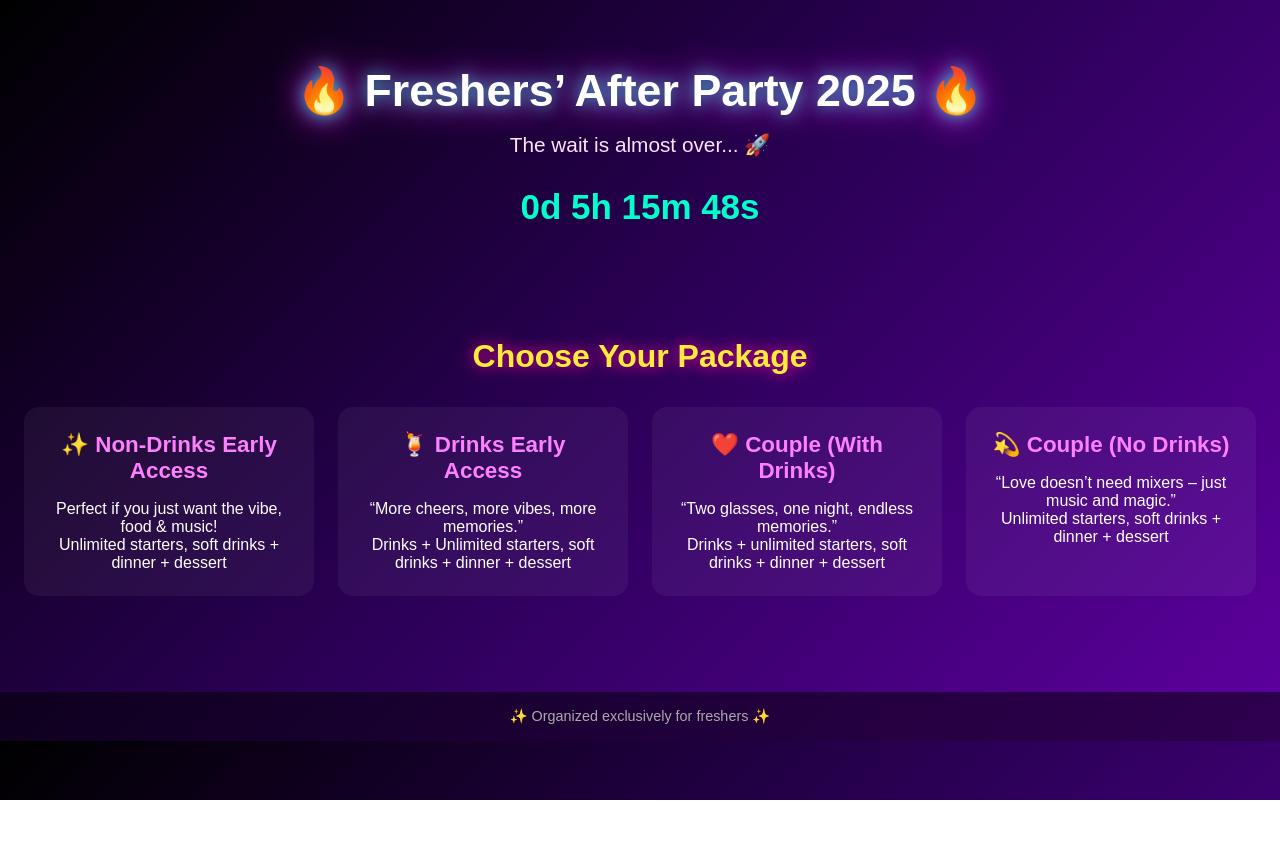
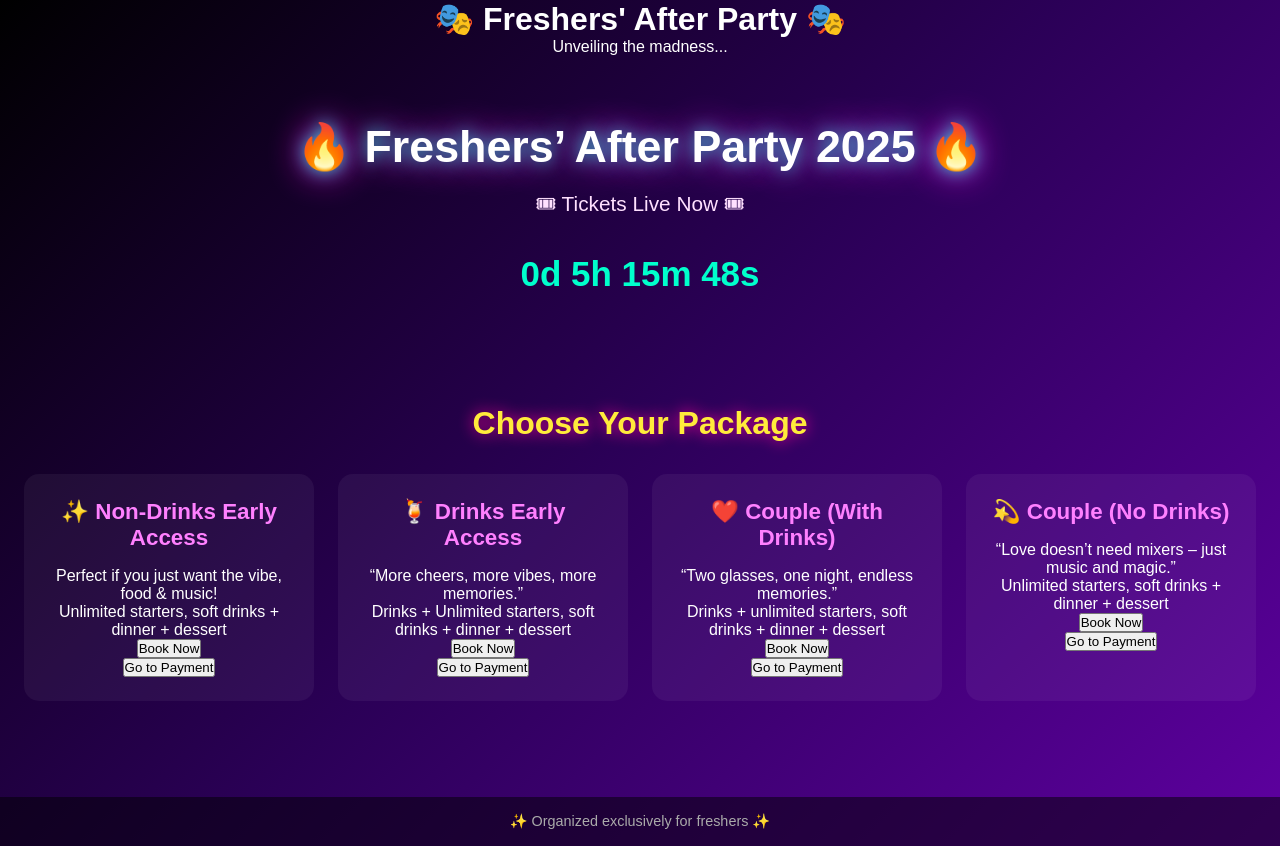
Before and after one commit to paras20004/freshers-party, a plain HTML site: page index.html in a window 1280 px wide. Shown: the top 846 px of the page. Before the commit the page ends 800 px from the top, so only its background shows below. Drawn offline with Linux system fonts and the light colour scheme.

Commit message:
Update index.html

```diff
--- a/index.html
+++ b/index.html
@@ -7,10 +7,18 @@
   <link rel="stylesheet" href="style.css" />
 </head>
 <body>
+  <!-- Loading Screen -->
+  <div id="loading-screen">
+    <div class="loader">
+      <h1>🎭 Freshers' After Party 🎭</h1>
+      <p>Unveiling the madness...</p>
+    </div>
+  </div>
+
   <!-- HERO SECTION -->
   <div class="hero">
     <h1>🔥 Freshers’ After Party 2025 🔥</h1>
-    <p class="tagline">The wait is almost over... 🚀</p>
+    <p class="tagline">🎟 Tickets Live Now 🎟</p>
     <div id="countdown" class="countdown"></div>
   </div>
 
@@ -20,26 +28,31 @@
     <div class="package-grid">
       <div class="package-card">
         <h3>✨ Non-Drinks Early Access</h3>
-        <p>Perfect if you just want the vibe, food & music! <br>
-        Unlimited starters, soft drinks + dinner + dessert</p>
+        <p>Perfect if you just want the vibe, food & music!<br> Unlimited starters, soft drinks + dinner + dessert</p>
+        <button class="book-btn" onclick="revealPrice(this, 1399)">Book Now</button>
+        <p class="price hidden"></p>
+        <button class="pay-btn hidden" onclick="goToPayment()">Go to Payment</button>
       </div>
-
       <div class="package-card">
         <h3>🍹 Drinks Early Access</h3>
-        <p>“More cheers, more vibes, more memories.”<br>
-        Drinks + Unlimited starters, soft drinks + dinner + dessert</p>
+        <p>“More cheers, more vibes, more memories.”<br> Drinks + Unlimited starters, soft drinks + dinner + dessert</p>
+        <button class="book-btn" onclick="revealPrice(this, 1699)">Book Now</button>
+        <p class="price hidden"></p>
+        <button class="pay-btn hidden" onclick="goToPayment()">Go to Payment</button>
       </div>
-
       <div class="package-card">
         <h3>❤️ Couple (With Drinks)</h3>
-        <p>“Two glasses, one night, endless memories.”<br>
-        Drinks + unlimited starters, soft drinks + dinner + dessert</p>
+        <p>“Two glasses, one night, endless memories.”<br> Drinks + unlimited starters, soft drinks + dinner + dessert</p>
+        <button class="book-btn" onclick="revealPrice(this, 3499)">Book Now</button>
+        <p class="price hidden"></p>
+        <button class="pay-btn hidden" onclick="goToPayment()">Go to Payment</button>
       </div>
-
       <div class="package-card">
         <h3>💫 Couple (No Drinks)</h3>
-        <p>“Love doesn’t need mixers – just music and magic.”<br>
-        Unlimited starters, soft drinks + dinner + dessert</p>
+        <p>“Love doesn’t need mixers – just music and magic.”<br> Unlimited starters, soft drinks + dinner + dessert</p>
+        <button class="book-btn" onclick="revealPrice(this, 2899)">Book Now</button>
+        <p class="price hidden"></p>
+        <button class="pay-btn hidden" onclick="goToPayment()">Go to Payment</button>
       </div>
     </div>
   </section>
```
